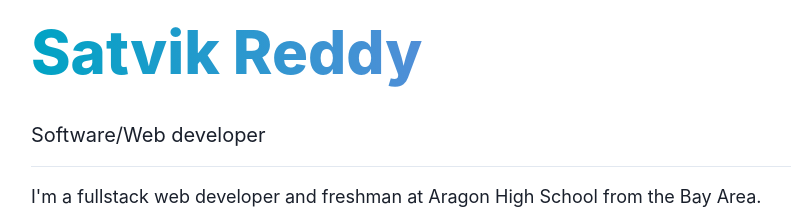
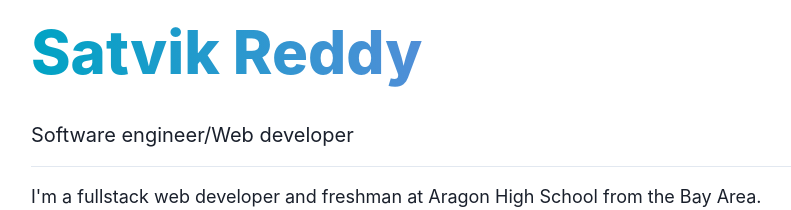
Before and after one commit to SatvikR/satvikreddy.com, a Next.js app: page / in a window 1280 px wide. Shown: the top 210 px of the page, without its empty margins (221-1012 px from the left). Built offline with nearby package versions, Linux system fonts and the light colour scheme.

Commit message:
Update Header.tsx

```diff
--- a/src/components/Header.tsx
+++ b/src/components/Header.tsx
@@ -15,7 +15,7 @@ export const Header: React.FC = () => {
         Satvik Reddy
       </Heading>
       <Text fontSize="xl" my={4}>
-        Software/Web developer
+        Software engineer/Web developer
       </Text>
     </header>
   );
```
